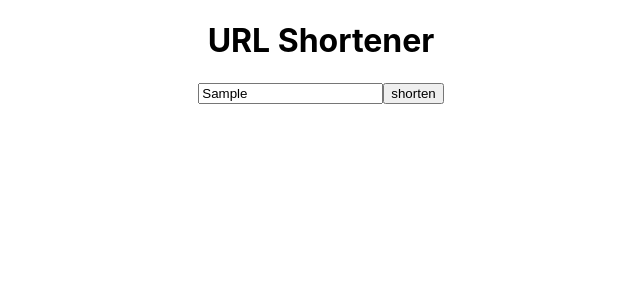
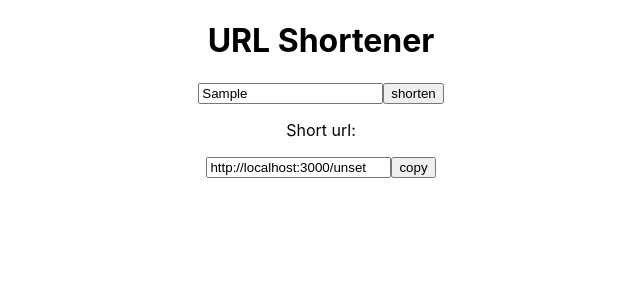
Before and after one commit to szamanr/react-url-shortener, a React (Create React App) app: page / in a window 1280 px wide. Both pictures are taken after typing "Sample" into the empty fields and a click on the button "shorten". Shown: the top 300 px of the page, without its empty margins (319-959 px from the left). Built offline with nearby package versions, Linux system fonts and the light colour scheme; no server answers.

Commit message:
display short url and copy to cliboard

```diff
--- a/src/Shortener.js
+++ b/src/Shortener.js
@@ -2,28 +2,69 @@ import React, {useState} from "react";
 import * as ShortenerService from "./services/shortener";
 
 function Shortener() {
-    const [url, setUrl] = useState(null);
+    const [url, setUrl] = useState('');
+    const [short, setShort] = useState('');
+    const [textCopiedFlag, setTextCopiedFlag] = useState(false);
 
-    function handleChange(e) {
+    const handleChange = (e) => {
         setUrl(e.target.value);
     }
 
+    /**
+     * calls the shortener service when form submitted
+     *
+     * @param e
+     */
     const handleSubmit = (e) => {
         e.preventDefault();
         console.debug(`shortening ${url}.`);
 
-        const shortUrl = ShortenerService.shorten(url);
-        console.debug(`short url: http://localhost:3000/${shortUrl}.`);
+        const slug = ShortenerService.shorten(url);
+        const shortUrl = 'http://localhost:3000/' + slug;
+        console.debug(`short url: ${shortUrl}.`);
+
+        setShort(shortUrl);
     }
 
+    /**
+     * writes the current short url to clipboard
+     */
+    const copyToClipboard = () => {
+        navigator.clipboard.writeText(short);
+
+        // flash a confirmation text for 1 second
+        setTextCopiedFlag(true);
+        setTimeout(() => {
+            setTextCopiedFlag(false);
+        }, 1000)
+    }
+
+    const shortenerForm = (
+        <form className="shortener-form" onSubmit={handleSubmit}>
+            <input name="url" value={url} onChange={handleChange}
+                   type="text" placeholder="Paste a long url to shorten it"/>
+            <button type="submit">shorten</button>
+        </form>
+    );
+
+    const shortUrlDisplay = short ? (
+        <div className="short-url">
+            <p>Short url: </p>
+            <input value={short} readOnly/>
+            <button onClick={copyToClipboard}>copy</button>
+        </div>
+    ) : null;
+
+    const copyConfirmationDialog = textCopiedFlag ? (
+        <p className="copy-confirmation">Copied to clipboard!</p>
+    ) : null;
+
     return (
-        <div>
+        <div className="shortener">
             <h1>URL Shortener</h1>
-            <form onSubmit={handleSubmit}>
-                <input name="url" value={url} onChange={handleChange}
-                       type="text" placeholder="Paste a long url to shorten it"/>
-                <button type="submit">shorten</button>
-            </form>
+            {shortenerForm}
+            {shortUrlDisplay}
+            {copyConfirmationDialog}
         </div>
     );
 }
```
